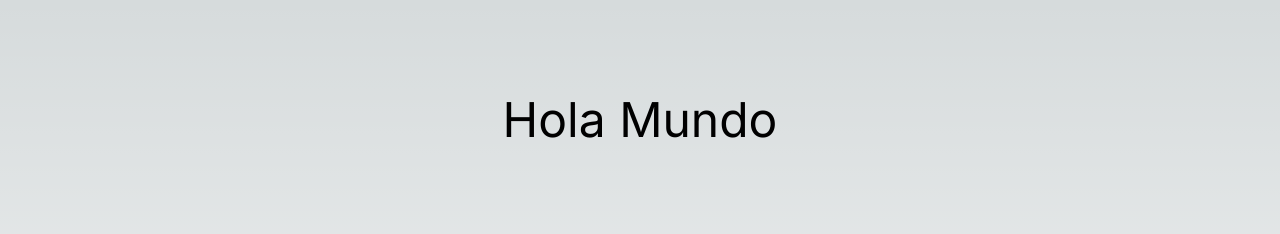
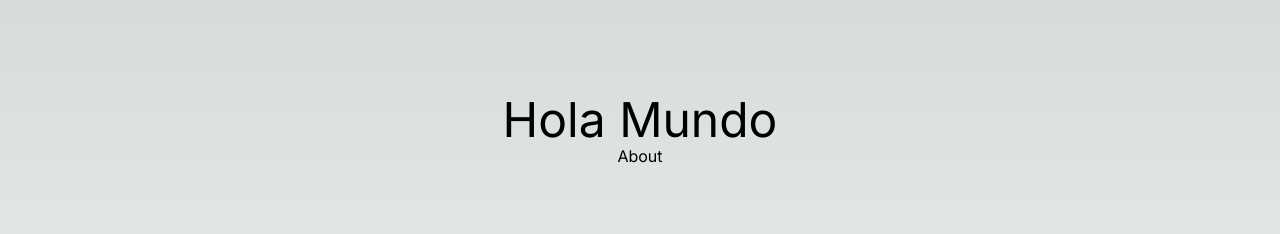
Before and after one commit to JavierHM-Audioslave/next-first-steps, a Next.js app: page / in a window 1280 px wide. Shown: the top 234 px of the page. Built offline with nearby package versions, Linux system fonts and the light colour scheme.

Commit message:
Getting rid of comments and console.logs

```diff
--- a/app/page.tsx
+++ b/app/page.tsx
@@ -1,114 +1,11 @@
 import Image from "next/image";
+import Link from "next/link";
 
 export default function Home() {
   return (
-    <main className="min-h-screen flex flex-row justify-center p-24">
+    <main className="min-h-screen flex flex-col items-center p-24">
       <div className="text-5xl">Hola Mundo</div>
-      {/* <div className="z-10 max-w-5xl w-full items-center justify-between font-mono text-sm lg:flex">
-        <p className="fixed left-0 top-0 flex w-full justify-center border-b border-gray-300 bg-gradient-to-b from-zinc-200 pb-6 pt-8 backdrop-blur-2xl dark:border-neutral-800 dark:bg-zinc-800/30 dark:from-inherit lg:static lg:w-auto  lg:rounded-xl lg:border lg:bg-gray-200 lg:p-4 lg:dark:bg-zinc-800/30">
-          Get started by editing&nbsp;
-          <code className="font-mono font-bold">app/page.tsx</code>
-        </p>
-        <div className="fixed bottom-0 left-0 flex h-48 w-full items-end justify-center bg-gradient-to-t from-white via-white dark:from-black dark:via-black lg:static lg:h-auto lg:w-auto lg:bg-none">
-          <a
-            className="pointer-events-none flex place-items-center gap-2 p-8 lg:pointer-events-auto lg:p-0"
-            href="https://vercel.com?utm_source=create-next-app&utm_medium=appdir-template&utm_campaign=create-next-app"
-            target="_blank"
-            rel="noopener noreferrer"
-          >
-            By{" "}
-            <Image
-              src="/vercel.svg"
-              alt="Vercel Logo"
-              className="dark:invert"
-              width={100}
-              height={24}
-              priority
-            />
-          </a>
-        </div>
-      </div>
-
-      <div className="relative flex place-items-center before:absolute before:h-[300px] before:w-full sm:before:w-[480px] before:-translate-x-1/2 before:rounded-full before:bg-gradient-radial before:from-white before:to-transparent before:blur-2xl before:content-[''] after:absolute after:-z-20 after:h-[180px] after:w-full sm:after:w-[240px] after:translate-x-1/3 after:bg-gradient-conic after:from-sky-200 after:via-blue-200 after:blur-2xl after:content-[''] before:dark:bg-gradient-to-br before:dark:from-transparent before:dark:to-blue-700 before:dark:opacity-10 after:dark:from-sky-900 after:dark:via-[#0141ff] after:dark:opacity-40 before:lg:h-[360px] z-[-1]">
-        <Image
-          className="relative dark:drop-shadow-[0_0_0.3rem_#ffffff70] dark:invert"
-          src="/next.svg"
-          alt="Next.js Logo"
-          width={180}
-          height={37}
-          priority
-        />
-      </div>
-
-      <div className="mb-32 grid text-center lg:max-w-5xl lg:w-full lg:mb-0 lg:grid-cols-4 lg:text-left">
-        <a
-          href="https://nextjs.org/docs?utm_source=create-next-app&utm_medium=appdir-template&utm_campaign=create-next-app"
-          className="group rounded-lg border border-transparent px-5 py-4 transition-colors hover:border-gray-300 hover:bg-gray-100 hover:dark:border-neutral-700 hover:dark:bg-neutral-800/30"
-          target="_blank"
-          rel="noopener noreferrer"
-        >
-          <h2 className={`mb-3 text-2xl font-semibold`}>
-            Docs{" "}
-            <span className="inline-block transition-transform group-hover:translate-x-1 motion-reduce:transform-none">
-              -&gt;
-            </span>
-          </h2>
-          <p className={`m-0 max-w-[30ch] text-sm opacity-50`}>
-            Find in-depth information about Next.js features and API.
-          </p>
-        </a>
-
-        <a
-          href="https://nextjs.org/learn?utm_source=create-next-app&utm_medium=appdir-template-tw&utm_campaign=create-next-app"
-          className="group rounded-lg border border-transparent px-5 py-4 transition-colors hover:border-gray-300 hover:bg-gray-100 hover:dark:border-neutral-700 hover:dark:bg-neutral-800/30"
-          target="_blank"
-          rel="noopener noreferrer"
-        >
-          <h2 className={`mb-3 text-2xl font-semibold`}>
-            Learn{" "}
-            <span className="inline-block transition-transform group-hover:translate-x-1 motion-reduce:transform-none">
-              -&gt;
-            </span>
-          </h2>
-          <p className={`m-0 max-w-[30ch] text-sm opacity-50`}>
-            Learn about Next.js in an interactive course with&nbsp;quizzes!
-          </p>
-        </a>
-
-        <a
-          href="https://vercel.com/templates?framework=next.js&utm_source=create-next-app&utm_medium=appdir-template&utm_campaign=create-next-app"
-          className="group rounded-lg border border-transparent px-5 py-4 transition-colors hover:border-gray-300 hover:bg-gray-100 hover:dark:border-neutral-700 hover:dark:bg-neutral-800/30"
-          target="_blank"
-          rel="noopener noreferrer"
-        >
-          <h2 className={`mb-3 text-2xl font-semibold`}>
-            Templates{" "}
-            <span className="inline-block transition-transform group-hover:translate-x-1 motion-reduce:transform-none">
-              -&gt;
-            </span>
-          </h2>
-          <p className={`m-0 max-w-[30ch] text-sm opacity-50`}>
-            Explore starter templates for Next.js.
-          </p>
-        </a>
-
-        <a
-          href="https://vercel.com/new?utm_source=create-next-app&utm_medium=appdir-template&utm_campaign=create-next-app"
-          className="group rounded-lg border border-transparent px-5 py-4 transition-colors hover:border-gray-300 hover:bg-gray-100 hover:dark:border-neutral-700 hover:dark:bg-neutral-800/30"
-          target="_blank"
-          rel="noopener noreferrer"
-        >
-          <h2 className={`mb-3 text-2xl font-semibold`}>
-            Deploy{" "}
-            <span className="inline-block transition-transform group-hover:translate-x-1 motion-reduce:transform-none">
-              -&gt;
-            </span>
-          </h2>
-          <p className={`m-0 max-w-[30ch] text-sm opacity-50 text-balance`}>
-            Instantly deploy your Next.js site to a shareable URL with Vercel.
-          </p>
-        </a>
-      </div> */}
+      <Link href="/about">About</Link>
     </main>
   );
 }
--- a/components/active-link/ActiveLink.tsx
+++ b/components/active-link/ActiveLink.tsx
@@ -12,7 +12,6 @@ export type NavItemType = {
 
 export const ActiveLink = ({ path, text }: NavItemType) => {
   const pathName = usePathname();
-  console.log(pathName);
 
   return (
     <Link
```
